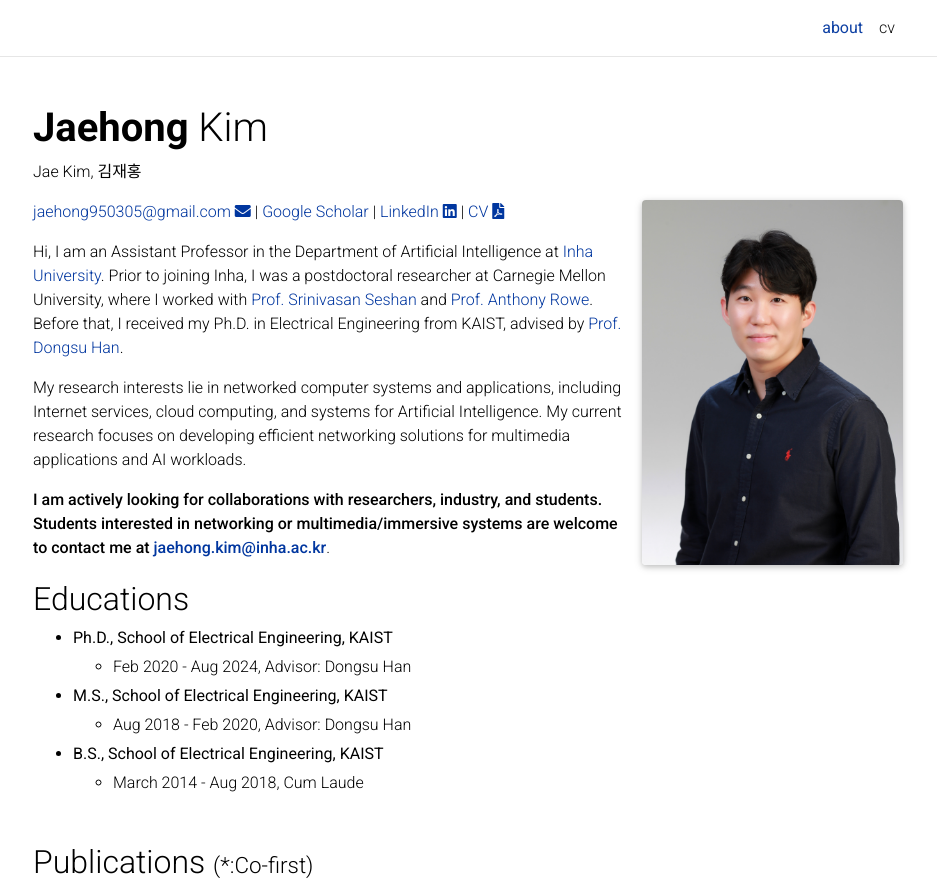
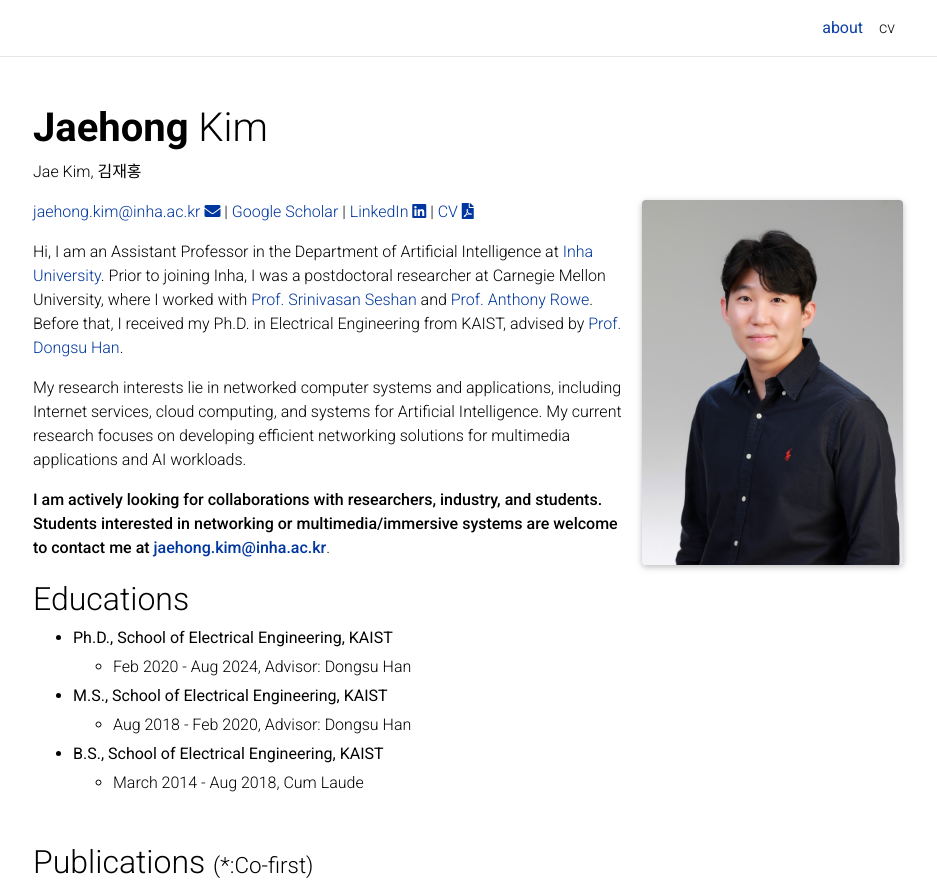
Before and after one commit to jaykim305/jaykim305.github.io, a Jekyll site: the page built from _pages/about.md, in a window 1280 px wide and 1068 px high, cut to the strip 0-894 px from the top of the window. Shown: the whole strip, without its empty margins (172-1109 px from the left). Built offline with Jekyll 4.4.1, drawn with Linux system fonts in a browser that asks for light colours; full-size pictures stand in for the smaller copies a plugin makes; comment, search, counter and statistics services are not loaded; a style sheet for code colours, icons or effects is not loaded.

Commit message:
email update

```diff
--- a/_pages/about.md
+++ b/_pages/about.md
@@ -18,7 +18,7 @@ selected_papers: true # includes a list of papers marked as "selected={true}"
 social: false  # includes social icons at the bottom of the page
 ---
 
-<a href="mailto:{{ site.email | encode_email }}" title="email">jaehong950305@gmail.com <i class="fas fa-envelope"></i></a> <span>&#124;</span>
+<a href="mailto:{{ site.email | encode_email }}" title="email">jaehong.kim@inha.ac.kr <i class="fas fa-envelope"></i></a> <span>&#124;</span>
 <a href="https://scholar.google.com/citations?user={{ site.scholar_userid }}" title="Google Scholar">Google Scholar <i class="ai ai-google-scholar"></i></a> <span>&#124;</span>
 <!-- <a href="https://github.com/{{ site.github_username }}" title="GitHub">Github <i class="fab fa-github"></i></a> <span>&#124;</span> -->
 <a href="https://www.linkedin.com/in/{{ site.linkedin_username }}" title="LinkedIn">LinkedIn <i class="fab fa-linkedin"></i></a> <span>&#124;</span>
```
